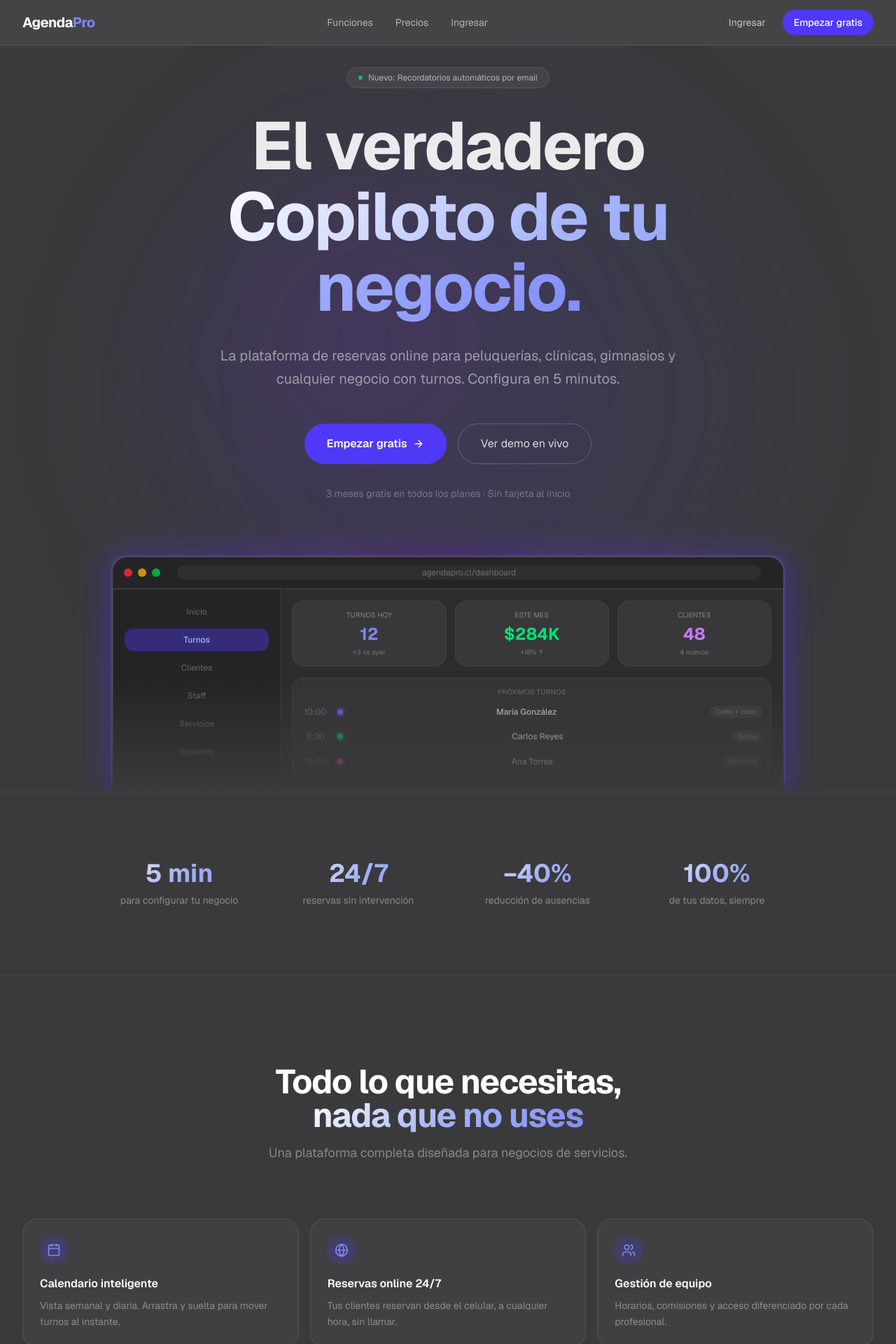
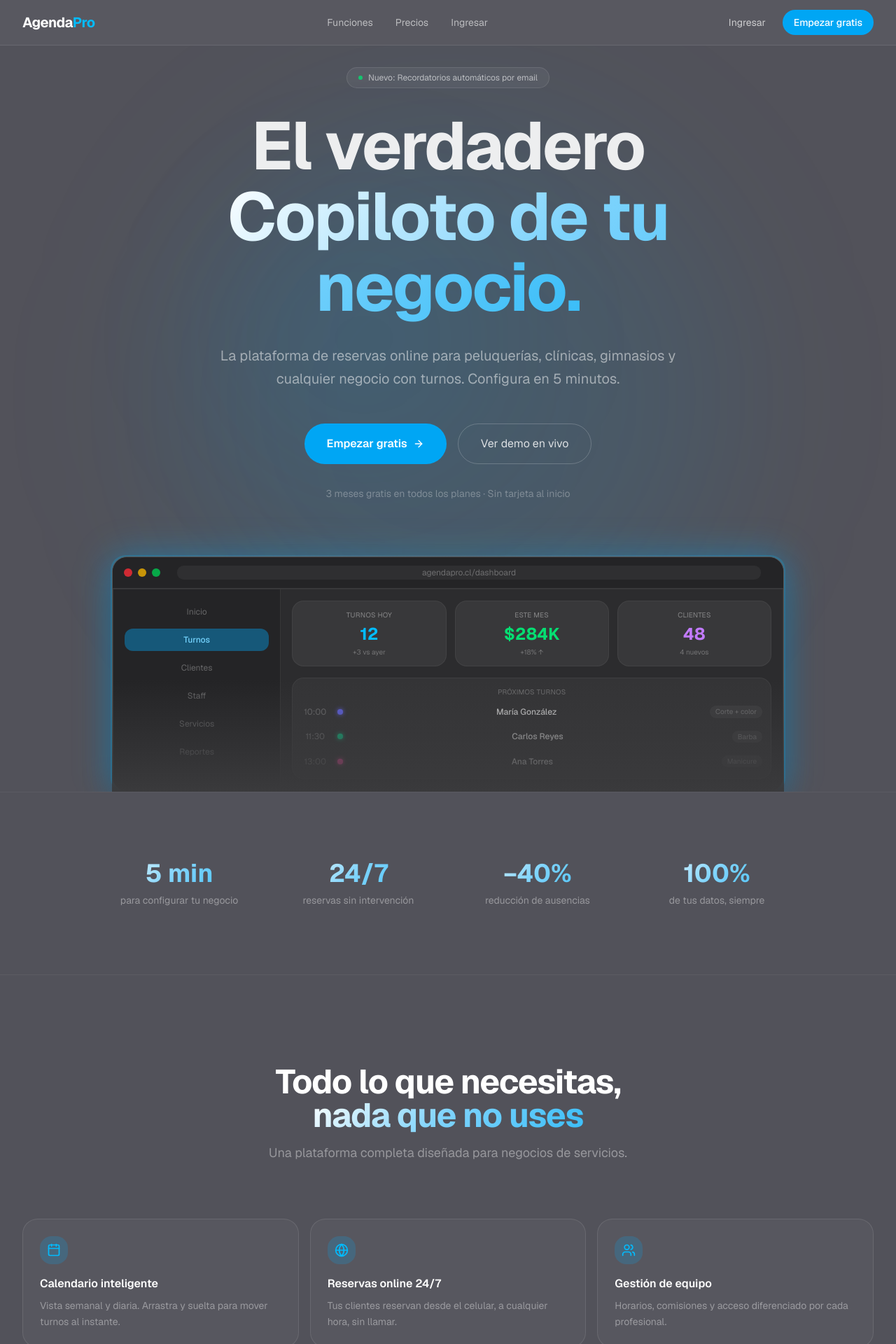
Before and after one commit to josetomas-chi/agendamok, a Next.js app: page / in a window 1280 px wide. Shown: the top 1920 px of the page at 70% size. Built offline with nearby package versions, Linux system fonts and the light colour scheme.

Commit message:
style: cement background + sky blue accent colors

```diff
--- a/src/app/page.tsx
+++ b/src/app/page.tsx
@@ -65,7 +65,7 @@
   useScrollReveal()
 
   return (
-    <div className="flex flex-col min-h-screen bg-[#3a3a3c] text-white">
+    <div className="flex flex-col min-h-screen bg-[#52525a] text-white">
       <style>{`
         .reveal {
           opacity: 0;
@@ -83,23 +83,23 @@
         .reveal-delay-5 { transition-delay: 0.5s; }
         .reveal-delay-6 { transition-delay: 0.6s; }
         .gradient-text {
-          background: linear-gradient(135deg, #fff 0%, #a5b4fc 50%, #818cf8 100%);
+          background: linear-gradient(135deg, #fff 0%, #7dd3fc 50%, #38bdf8 100%);
           -webkit-background-clip: text;
           -webkit-text-fill-color: transparent;
           background-clip: text;
         }
         .card-glow:hover {
-          box-shadow: 0 0 60px rgba(99,102,241,0.3), 0 0 20px rgba(255,255,255,0.05);
-          border-color: rgba(99,102,241,0.6);
+          box-shadow: 0 0 60px rgba(56,189,248,0.35), 0 0 20px rgba(255,255,255,0.05);
+          border-color: rgba(56,189,248,0.6);
           background-color: rgba(255,255,255,0.08) !important;
         }
       `}</style>
 
       {/* Nav */}
-      <header className="fixed top-0 left-0 right-0 z-50 border-b border-white/10 bg-[#48484a]/80 backdrop-blur-xl">
+      <header className="fixed top-0 left-0 right-0 z-50 border-b border-white/10 bg-[#5a5a62]/80 backdrop-blur-xl">
         <div className="max-w-7xl mx-auto px-4 sm:px-6 lg:px-8 h-16 flex items-center justify-between">
           <Link href="/" className="font-bold text-xl text-white tracking-tight">
-            Agenda<span className="text-indigo-400">Pro</span>
+            Agenda<span className="text-sky-400">Pro</span>
           </Link>
           <nav className="hidden md:flex items-center gap-8 text-sm text-white/60">
             <Link href="#features" className="hover:text-white transition-colors">Funciones</Link>
@@ -110,7 +110,7 @@
             <Link href="/login" className="text-sm text-white/70 hover:text-white transition-colors px-3 py-1.5">
               Ingresar
             </Link>
-            <Link href="/register" className="text-sm font-medium bg-indigo-600 hover:bg-indigo-500 transition-colors px-4 py-2 rounded-full">
+            <Link href="/register" className="text-sm font-medium bg-sky-500 hover:bg-sky-400 transition-colors px-4 py-2 rounded-full">
               Empezar gratis
             </Link>
           </div>
@@ -122,8 +122,8 @@
         <section className="relative min-h-screen flex items-center justify-center overflow-hidden">
           {/* Background glow */}
           <div className="absolute inset-0 overflow-hidden">
-            <div className="absolute top-1/2 left-1/2 -translate-x-1/2 -translate-y-1/2 w-[800px] h-[800px] rounded-full bg-indigo-600/10 blur-[120px]" />
-            <div className="absolute top-1/4 left-1/4 w-[400px] h-[400px] rounded-full bg-purple-600/8 blur-[100px]" />
+            <div className="absolute top-1/2 left-1/2 -translate-x-1/2 -translate-y-1/2 w-[800px] h-[800px] rounded-full bg-sky-500/10 blur-[120px]" />
+            <div className="absolute top-1/4 left-1/4 w-[400px] h-[400px] rounded-full bg-sky-600/8 blur-[100px]" />
           </div>
 
           <div className="relative max-w-5xl mx-auto px-4 sm:px-6 lg:px-8 text-center pt-24">
@@ -144,7 +144,7 @@
             </p>
 
             <div className="flex flex-col sm:flex-row gap-4 justify-center">
-              <Link href="/register" className="inline-flex items-center justify-center gap-2 px-8 py-4 bg-indigo-600 hover:bg-indigo-500 transition-all rounded-full text-base font-semibold group">
+              <Link href="/register" className="inline-flex items-center justify-center gap-2 px-8 py-4 bg-sky-500 hover:bg-sky-400 transition-all rounded-full text-base font-semibold group">
                 Empezar gratis
                 <ArrowRight className="w-4 h-4 group-hover:translate-x-1 transition-transform" />
               </Link>
@@ -159,9 +159,9 @@
             <div className="mt-20 relative">
               <div className="absolute inset-x-0 bottom-0 h-40 bg-gradient-to-t from-[#3a3a3c] to-transparent z-10" />
               {/* Retroiluminación */}
-              <div className="absolute -inset-1 rounded-3xl bg-gradient-to-r from-indigo-600/40 via-purple-600/30 to-indigo-600/40 blur-xl" />
-              <div className="absolute -inset-0.5 rounded-2xl bg-gradient-to-r from-indigo-500/20 via-white/5 to-purple-500/20" />
-              <div className="relative rounded-2xl border border-white/20 bg-[#2c2c2e] overflow-hidden shadow-2xl shadow-indigo-900/40">
+              <div className="absolute -inset-1 rounded-3xl bg-gradient-to-r from-sky-500/40 via-sky-400/20 to-sky-500/40 blur-xl" />
+              <div className="absolute -inset-0.5 rounded-2xl bg-gradient-to-r from-sky-400/20 via-white/5 to-sky-400/20" />
+              <div className="relative rounded-2xl border border-white/20 bg-[#2c2c2e] overflow-hidden shadow-2xl shadow-sky-900/40">
                 <div className="flex items-center gap-2 px-4 py-3 border-b border-white/10 bg-[#242426]">
                   <div className="w-3 h-3 rounded-full bg-red-500/80" />
                   <div className="w-3 h-3 rounded-full bg-yellow-500/80" />
@@ -171,13 +171,13 @@
                 <div className="grid grid-cols-4 gap-px bg-white/5 p-px">
                   <div className="bg-[#242426] col-span-1 p-4 space-y-2">
                     {["Inicio","Turnos","Clientes","Staff","Servicios","Reportes"].map(item => (
-                      <div key={item} className={`text-xs px-3 py-2 rounded-lg ${item === "Turnos" ? "bg-indigo-600/40 text-indigo-300 font-medium" : "text-white/30 hover:text-white/50"}`}>{item}</div>
+                      <div key={item} className={`text-xs px-3 py-2 rounded-lg ${item === "Turnos" ? "bg-sky-500/40 text-sky-300 font-medium" : "text-white/30 hover:text-white/50"}`}>{item}</div>
                     ))}
                   </div>
                   <div className="bg-[#2c2c2e] col-span-3 p-4">
                     <div className="grid grid-cols-3 gap-3 mb-4">
                       {[
-                        { label: "Turnos hoy", val: "12", sub: "+3 vs ayer", color: "text-indigo-400" },
+                        { label: "Turnos hoy", val: "12", sub: "+3 vs ayer", color: "text-sky-400" },
                         { label: "Este mes", val: "$284K", sub: "+18% ↑", color: "text-green-400" },
                         { label: "Clientes", val: "48", sub: "4 nuevos", color: "text-purple-400" },
                       ].map(({ label, val, sub, color }) => (
@@ -243,8 +243,8 @@
                   key={f.title}
                   className={`reveal reveal-delay-${(i % 3) + 1} card-glow group p-6 rounded-2xl border border-white/10 bg-white/[0.03] hover:bg-white/[0.06] transition-all cursor-default`}
                 >
-                  <div className="w-10 h-10 rounded-xl bg-indigo-600/20 flex items-center justify-center mb-4 group-hover:bg-indigo-600/30 transition-colors">
-                    <f.icon className="w-5 h-5 text-indigo-400" />
+                  <div className="w-10 h-10 rounded-xl bg-sky-500/20 flex items-center justify-center mb-4 group-hover:bg-sky-500/30 transition-colors">
+                    <f.icon className="w-5 h-5 text-sky-400" />
                   </div>
                   <h3 className="font-semibold text-white mb-2">{f.title}</h3>
                   <p className="text-sm text-white/40 leading-relaxed">{f.desc}</p>
@@ -295,12 +295,12 @@
                   key={plan.name}
                   className={`reveal reveal-delay-${i + 1} card-glow relative rounded-2xl border p-6 flex flex-col transition-all ${
                     plan.highlight
-                      ? "border-indigo-500/50 bg-indigo-600/10"
+                      ? "border-sky-400/50 bg-sky-500/10"
                       : "border-white/10 bg-white/[0.03]"
                   }`}
                 >
                   {plan.highlight && (
-                    <div className="absolute -top-3 left-1/2 -translate-x-1/2 px-4 py-1 bg-indigo-600 rounded-full text-xs font-semibold">
+                    <div className="absolute -top-3 left-1/2 -translate-x-1/2 px-4 py-1 bg-sky-500 rounded-full text-xs font-semibold">
                       Más popular
                     </div>
                   )}
@@ -315,7 +315,7 @@
                   <ul className="space-y-3 flex-1 mb-6">
                     {plan.features.map((feat) => (
                       <li key={feat} className="flex items-center gap-2 text-sm text-white/60">
-                        <Check className="w-4 h-4 text-indigo-400 flex-shrink-0" />
+                        <Check className="w-4 h-4 text-sky-400 flex-shrink-0" />
                         {feat}
                       </li>
                     ))}
@@ -324,7 +324,7 @@
                     href={plan.href}
                     className={`w-full text-center py-3 rounded-full text-sm font-semibold transition-all ${
                       plan.highlight
-                        ? "bg-indigo-600 hover:bg-indigo-500 text-white"
+                        ? "bg-sky-500 hover:bg-sky-400 text-white"
                         : "border border-white/20 hover:border-white/40 hover:bg-white/5 text-white/80"
                     }`}
                   >
```
